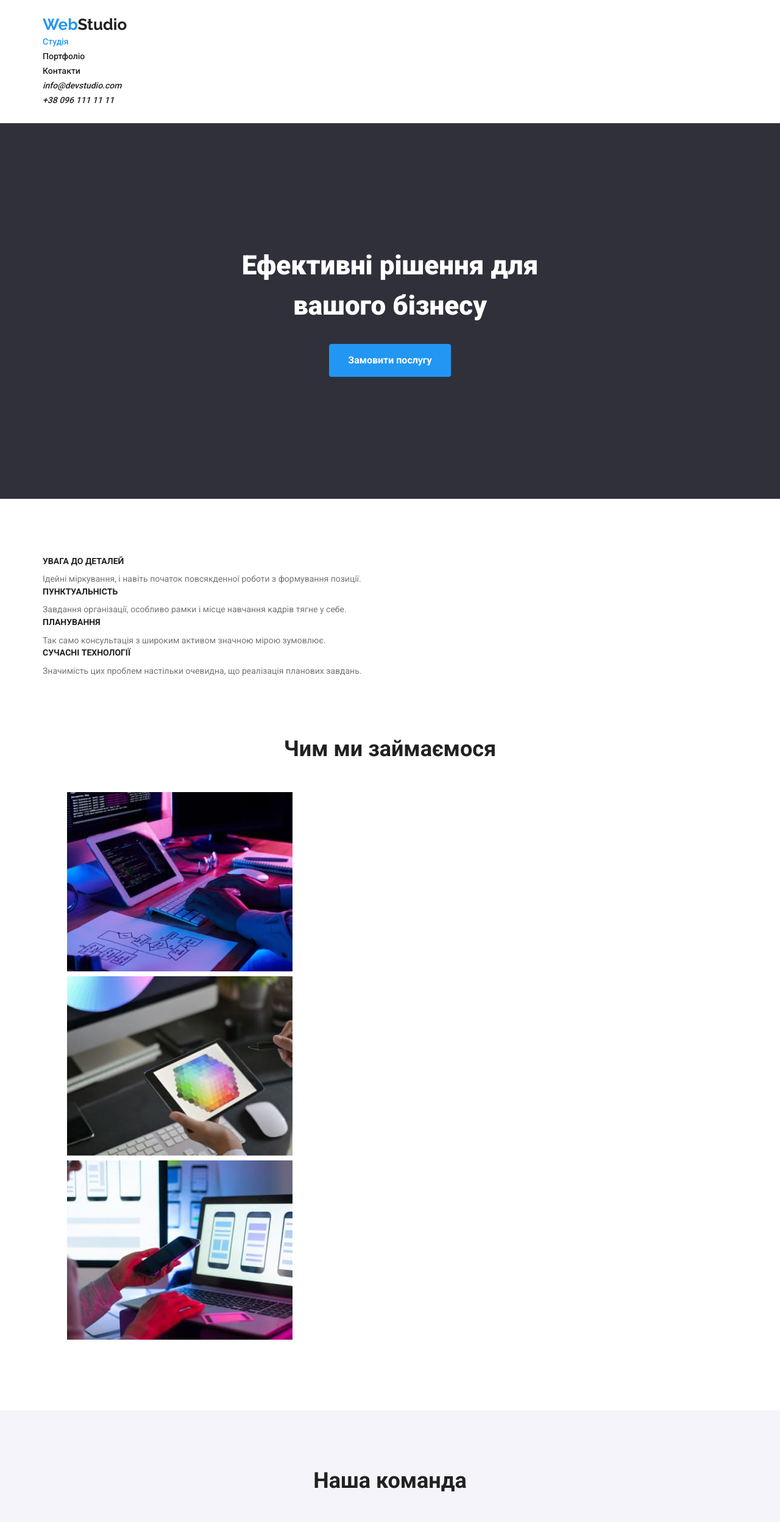
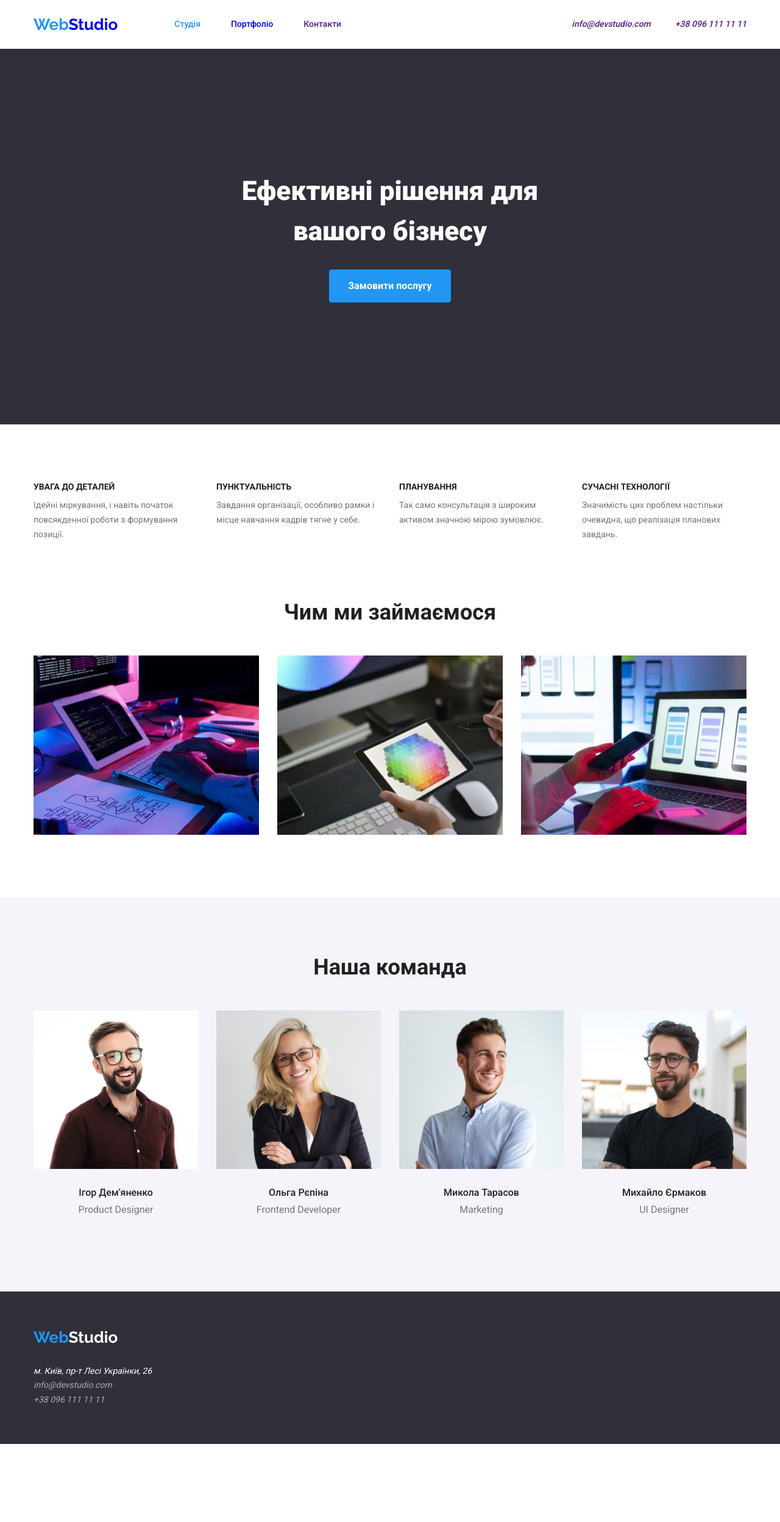
Before and after one commit to igorgnatiuk1/webstudio, a plain HTML site: page index.html in a window 1280 px wide. Shown: the top 2496 px of the page at 61% size. After the commit the page ends 2368 px from the top, so only its background shows below. Drawn offline with nearby package versions, Linux system fonts and the light colour scheme.

Commit message:
add flex

```diff
--- a/css/style.css
+++ b/css/style.css
@@ -2,6 +2,9 @@
   --blue: #2196f3;
   --black: #212121;
   --white: #ffffff;
+}
+a {
+  text-decoration: none;
 }
 h1,
 h2,
@@ -9,10 +12,11 @@ h3,
 p {
   margin: 0;
 }
-h1 {
-  margin-bottom: 30px;
+ul {
+  list-style: none;
+  margin: 0;
+  padding: 0;
 }
-
 body {
   color: #212121;
   font-family: Roboto;
@@ -22,16 +26,26 @@ body {
 }
 .container {
   margin: 0 auto;
-  width: 1170px;
+  width: 1200px;
   padding: 0 15px;
 }
-ul {
-  list-style: none;
+/* header */
+.header .item {
+  display: flex;
+  align-items: center;
 }
-header a,
-.footer a {
-  text-decoration: none;
-  color: var(--black);
+.header .container {
+  display: flex;
+  align-items: center;
+}
+.header .address {
+  display: flex;
+}
+.header address {
+  margin-left: auto;
+}
+.header .list:not(:last-child) {
+  margin-right: 50px;
 }
 
 header ul {
@@ -42,8 +56,42 @@ header .container {
   padding-top: 25px;
   padding-bottom: 25px;
 }
+
+.nav-main {
+  display: flex;
+}
+
+.logo {
+  margin-right: 93px;
+
+  font-family: Raleway;
+  font-size: 26px;
+  font-weight: 700;
+  line-height: 1.17;
+}
+.web-logo {
+  color: var(--blue);
+}
+
+.link:hover {
+  color: var(--blue);
+}
+.link {
+  font-size: 14px;
+  font-weight: 500;
+  line-height: 1.17;
+}
+
+.address li:first-of-type {
+  margin-right: 40px;
+}
 .active {
   color: var(--blue);
+}
+
+/* hero */
+h1 {
+  margin-bottom: 30px;
 }
 
 .button-hero {
@@ -69,29 +117,19 @@ header .container {
   font-weight: 900;
   line-height: 1.5;
 }
-.logo {
-  font-family: Raleway;
-  font-size: 26px;
-  font-weight: 700;
-  line-height: 1.17;
-}
-.web-logo {
-  color: var(--blue);
-}
-p {
-  color: #757575;
-}
-.link:hover {
-  color: var(--blue);
-}
-.link {
-  font-size: 14px;
-  font-weight: 500;
-  line-height: 1.17;
-}
+/* info */
 .info {
   padding-top: 94px;
   padding-bottom: 94px;
+}
+.info .container {
+  display: flex;
+}
+.info li {
+  width: 270px;
+}
+.info li:not(:last-child) {
+  margin-right: 30px;
 }
 .info h3 {
   font-size: 14px;
@@ -99,8 +137,19 @@ p {
   line-height: 1.17;
   margin-bottom: 10px;
 }
-.photos {
+
+p {
+  color: #757575;
+}
+/* photos */
+.photos .container {
   padding-bottom: 94px;
+}
+.photos ul {
+  display: flex;
+}
+.photos li:not(:last-child) {
+  margin-right: 30px;
 }
 .photos h2,
 .commands h2 {
@@ -110,14 +159,32 @@ p {
   font-weight: 700;
   line-height: 1.17;
 }
+
+/* commandos */
 .commands {
   background-color: #f5f4fa;
   padding-top: 94px;
   padding-bottom: 94px;
 }
 .commands img {
-  margin-bottom: 30px;
+  display: block;
 }
+.commands ul {
+  width: 100%;
+  display: flex;
+}
+.commands li {
+  width: 270px;
+  padding: 0;
+}
+.commands li:not(:last-child) {
+  margin-right: 30px;
+}
+.block {
+  text-align: center;
+  padding: 30px 0;
+}
+
 .commands h3 {
   margin-bottom: 10px;
   font-size: 16px;
@@ -129,6 +196,7 @@ p {
   font-weight: 400;
   line-height: 1.17;
 }
+/* footer */
 .city {
   color: var(--white);
 }
@@ -146,8 +214,16 @@ p {
 footer .logo {
   display: inline-block;
   margin-bottom: 28px;
+  margin-right: 0;
 }
+
+.footer a {
+  color: var(--white);
+}
+/* main gallery */
 .radio-button {
+  display: flex;
+  justify-content: center;
   margin-top: 0;
   margin-bottom: 50px;
 }
@@ -162,11 +238,27 @@ footer .logo {
   font-weight: 500;
   line-height: 1.62;
 }
+.radio-button li:not(:last-child) {
+  margin-right: 8px;
+}
 .radio-button button:hover,
 .radio-button button:focus {
   color: var(--white);
   background-color: var(--blue);
 }
+.gallery {
+  display: flex;
+  flex-wrap: wrap;
+  margin: -15px;
+}
+.gallery li {
+  width: 370px;
+  margin: 15px;
+}
+.gallery div {
+  padding: 20px 24px;
+}
+
 .gallery h3 {
   margin-bottom: 4px;
   font-size: 18px;
--- a/index.html
+++ b/index.html
@@ -11,18 +11,18 @@
     <link rel="stylesheet" href="./css/style.css">
 </head>
 <body>
-    <header>
+    <header class="header">
         <div class="container">
-        <nav>
+          <nav class="nav-main">
             <a href="./index.html" class="logo"><span class="web-logo">Web</span>Studio </a>
-            <ul>
-              <li class="list"><a href="" class="link active">Студія</a></li>
+            <ul class="item">
+              <li class="list"><a href="./index.html" class="link active">Студія</a></li>
               <li class="list"><a href="./portfolio.html" class="link">Портфоліо</a></li>
               <li class="list"><a href="" class="link">Контакти</a></li>
             </ul>
           </nav>
           <address>
-               <ul>
+            <ul class="address">
               <li><a href="" class="link">info@devstudio.com</a></li>
               <li><a href="" class="link">+38 096 111 11 11</a></li>
             </ul>
@@ -82,23 +82,35 @@
 
                 <li>
                     <img src="./images/igor.jpg" alt="igor" width="270">
+                    <div class="block">
                         <h3>Ігор Дем'яненко</h3>
                     <p>Product Designer</p>
+                    </div>
+
                 </li>
                 <li>
                     <img src="./images/olga.jpg" alt="olga" width="270">
+                    <div class="block">
                         <h3>Ольга Рєпіна</h3>
                     <p>Frontend Developer</p>
+                    </div>
+
                 </li>
                 <li>
                     <img src="./images/mykola.jpg" alt="mykola" width="270">
+                    <div class="block">
                         <h3>Микола Тарасов</h3>
                     <p>Marketing</p>
+                    </div>
+
                 </li>
                 <li>
                     <img src="./images/myhaulo.jpg" alt="myhaulo" width="270">
+                    <div class="block">
                         <h3>Михайло Єрмаков</h3>
                     <p>UI Designer</p>
+                    </div>
+
                 </li>
 
 
@@ -111,7 +123,12 @@
    <footer class="footer">
     <div class="container">
       <a href="/" class="logo"><span class="web-logo">Web</span>Studio </a>
-    <address><span class="city">м. Київ, пр-т Лесі Українки, 26</span><br><span class="mail">info@devstudio.com<br> +38 096 111 11 11</span></address>
+      <address>
+        <span class="city">м. Київ, пр-т Лесі Українки, 26</span><br /><span class="mail"
+          >info@devstudio.com<br />
+          +38 096 111 11 11</span
+        >
+      </address>
     </div>
   </footer>
 
```
Also changed, not shown: portfolio.html (+24 -6 lines). Lines whose indentation alone changed are shown as unchanged.
